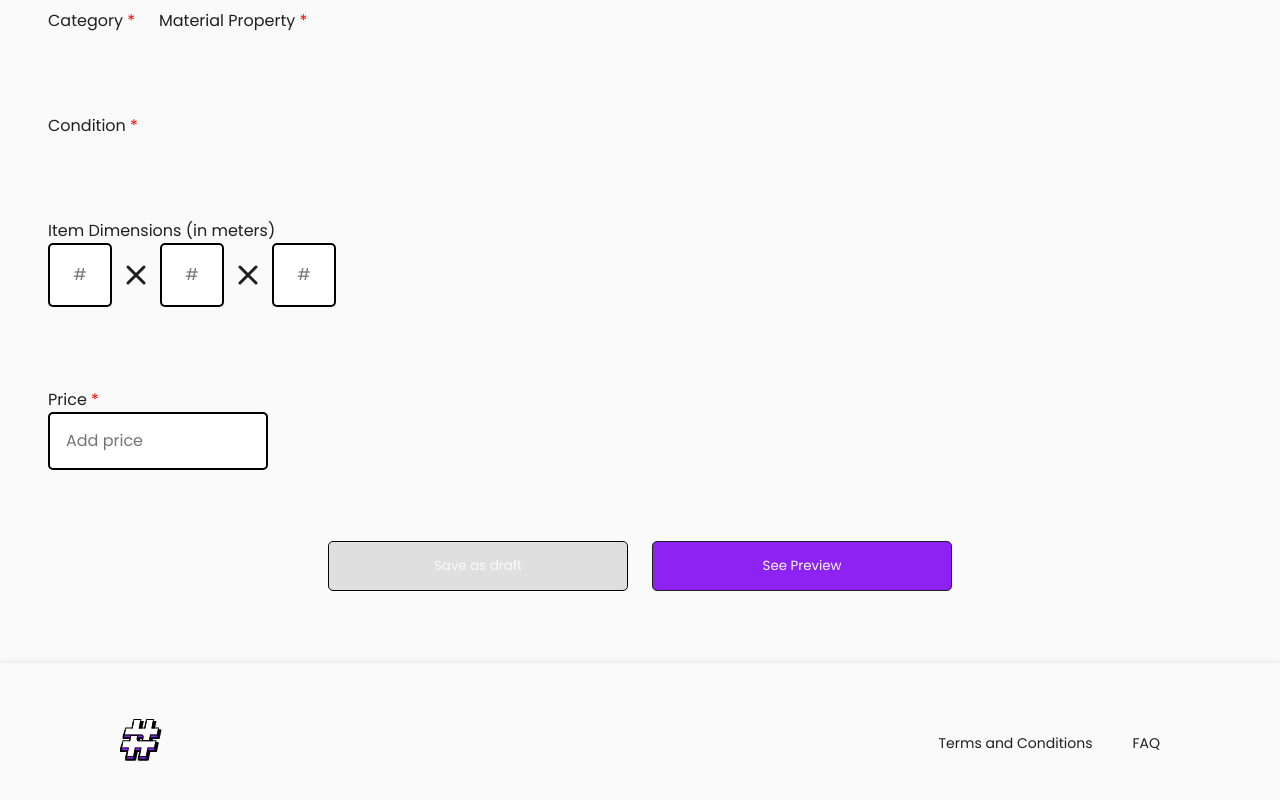
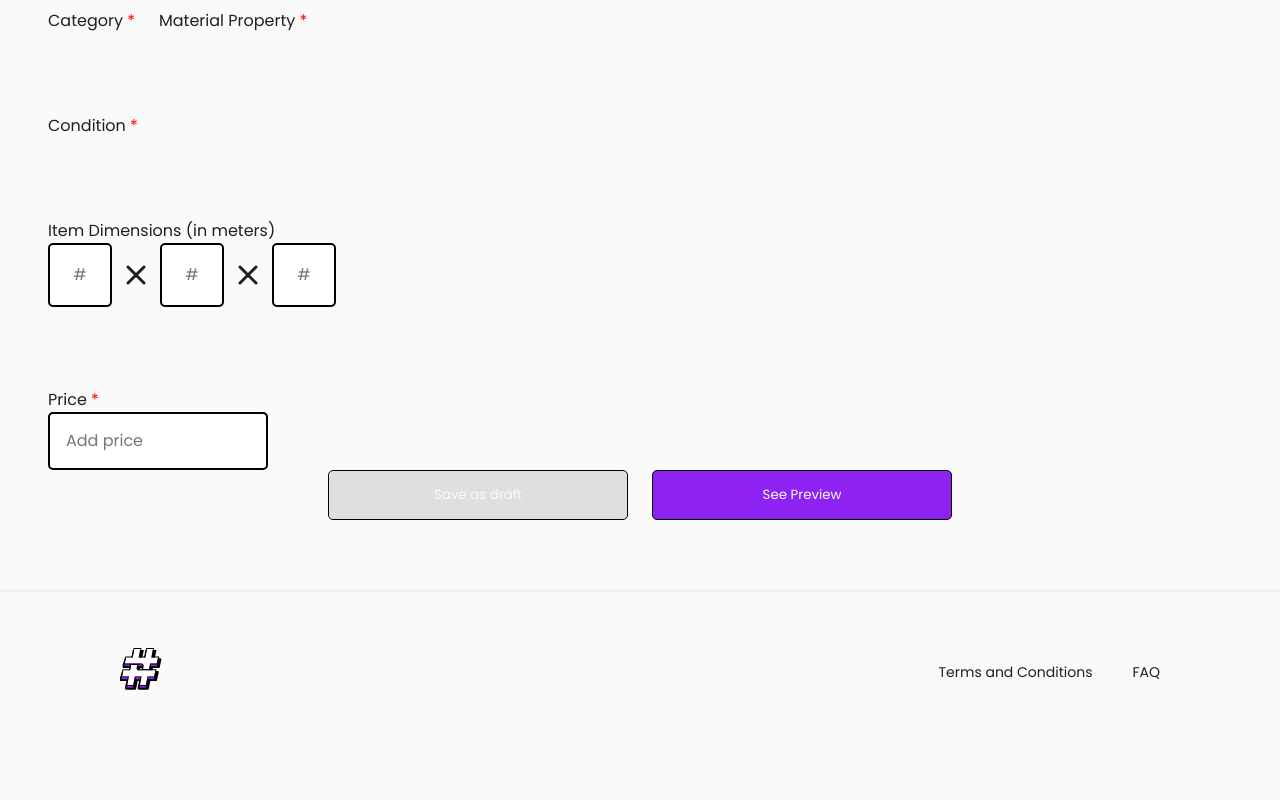
Before and after one commit to include-davis/marketplace, a Next.js app in the folder client/: page /create-post in a window 1280 px wide. Shown: the part 814-1614 px from the top of the page. After the commit the page ends 1551 px from the top, so only its background shows below. Built offline with nearby package versions, Linux system fonts and the light colour scheme.

Commit message:
Update page.module.scss

```diff
--- a/client/src/app/(pages)/create-post/page.module.scss
+++ b/client/src/app/(pages)/create-post/page.module.scss
@@ -23,7 +23,7 @@
   width: 64px;
   height: 64px;
   font-size: 1rem;
-  border: 2px solid;
+  border: 2px solid var(--pure-black);
   border-radius: 5px;
   padding: 16px;
 
@@ -46,6 +46,7 @@ input[type='number']::-webkit-outer-spin-button {
   background-color: var(--white);
   padding: calc(96px + 32px) 48px 72px;
   color: var(--black);
+  gap: 80px;
 }
 
 .pageContainer {
@@ -73,7 +74,7 @@ input[type='number']::-webkit-outer-spin-button {
 
 .textFieldBox {
   width: 100%;
-  border: 2px solid;
+  border: 2px solid var(--pure-black);
   border-radius: 5px;
   padding: 16px;
   font-size: 1rem;
@@ -98,7 +99,7 @@ input[type='number']::-webkit-outer-spin-button {
 .textAreaBox {
   resize: none;
   width: 100%;
-  border: 2px solid;
+  border: 2px solid var(--pure-black);
   border-radius: 5px;
   padding: 16px;
   font-size: 1rem;
@@ -119,7 +120,6 @@ input[type='number']::-webkit-outer-spin-button {
   display: flex;
   gap: 24px;
   justify-content: center;
-  margin-top: 71px;
 }
 
 .draftButton {
@@ -127,16 +127,16 @@ input[type='number']::-webkit-outer-spin-button {
   height: 50px;
   border: 1px solid var(--pure-black);
   border-radius: 5px;
-  background: var(--light-gray);
+  background-color: var(--light-gray);
   color: var(--white);
 }
 
 .previewButton {
   width: 300px;
   height: 50px;
-  border: 1px solid var(--black);
+  border: 1px solid var(--pure-black);
   border-radius: 5px;
-  background: var(--purple);
+  background-color: var(--purple);
   color: var(--white);
 }
 
```
